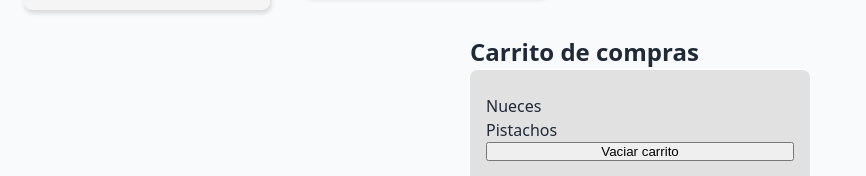
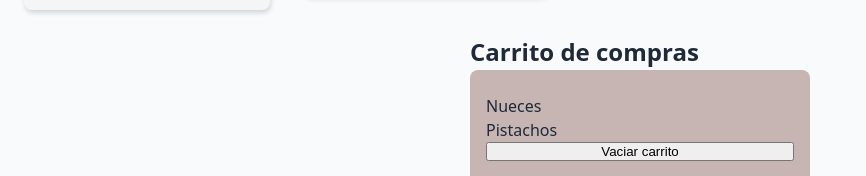
Before and after one commit to Marinitabln/eCommerce_Nuts, a React (Vite) app: page / in a window 1280 px wide. Shown: the part 1042-1218 px from the top of the page, without its empty margins (0-866 px from the left). Built offline with nearby package versions, Linux system fonts and the light colour scheme.

Commit message:
Ajustes estilos

```diff
--- a/src/components/productCard/ProductCard.module.css
+++ b/src/components/productCard/ProductCard.module.css
@@ -1,5 +1,5 @@
 .card{
-    background-color: #f5f5f5;
+    background-color: var(--color-background-secondary);
     border-radius: 8px;
     width: min(340px, 100%);
     padding: 1.5rem 1rem;
--- a/src/index.css
+++ b/src/index.css
@@ -10,8 +10,9 @@
 	--font-sans: system-ui, -apple-system, sans-serif;
 	--color-text: #1f2937;
 	--color-background: #f8fafc;
+	--color-background-secondary: #f5f5f5;
 	--color-primary: #634B49;
-	--color-secondary: #634b4925;
+	--color-secondary: #c6b5b3;
 	--color-border: #e5e7eb;
 	scroll-behavior: smooth;
 	line-height: 1.5;
```
